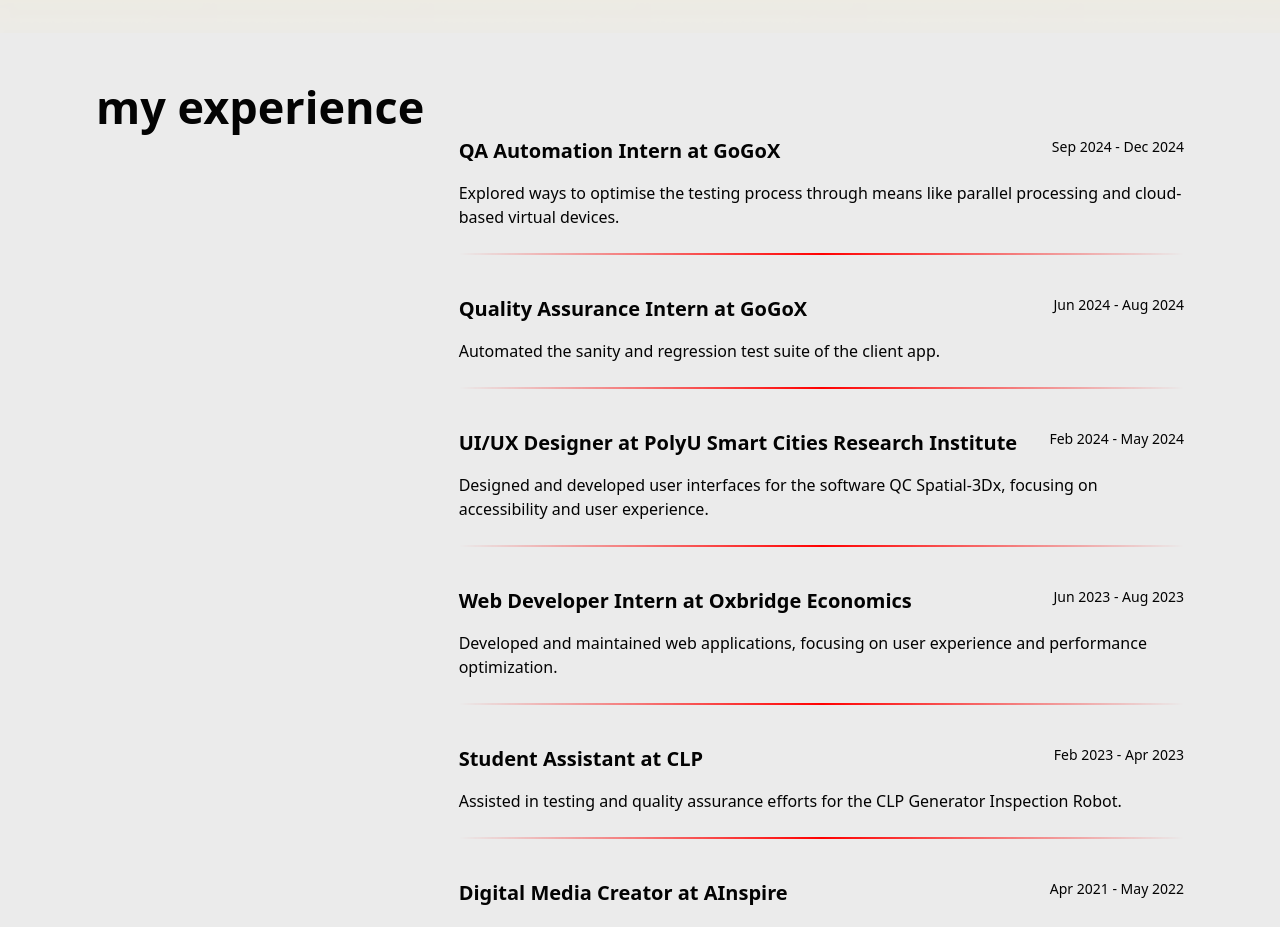
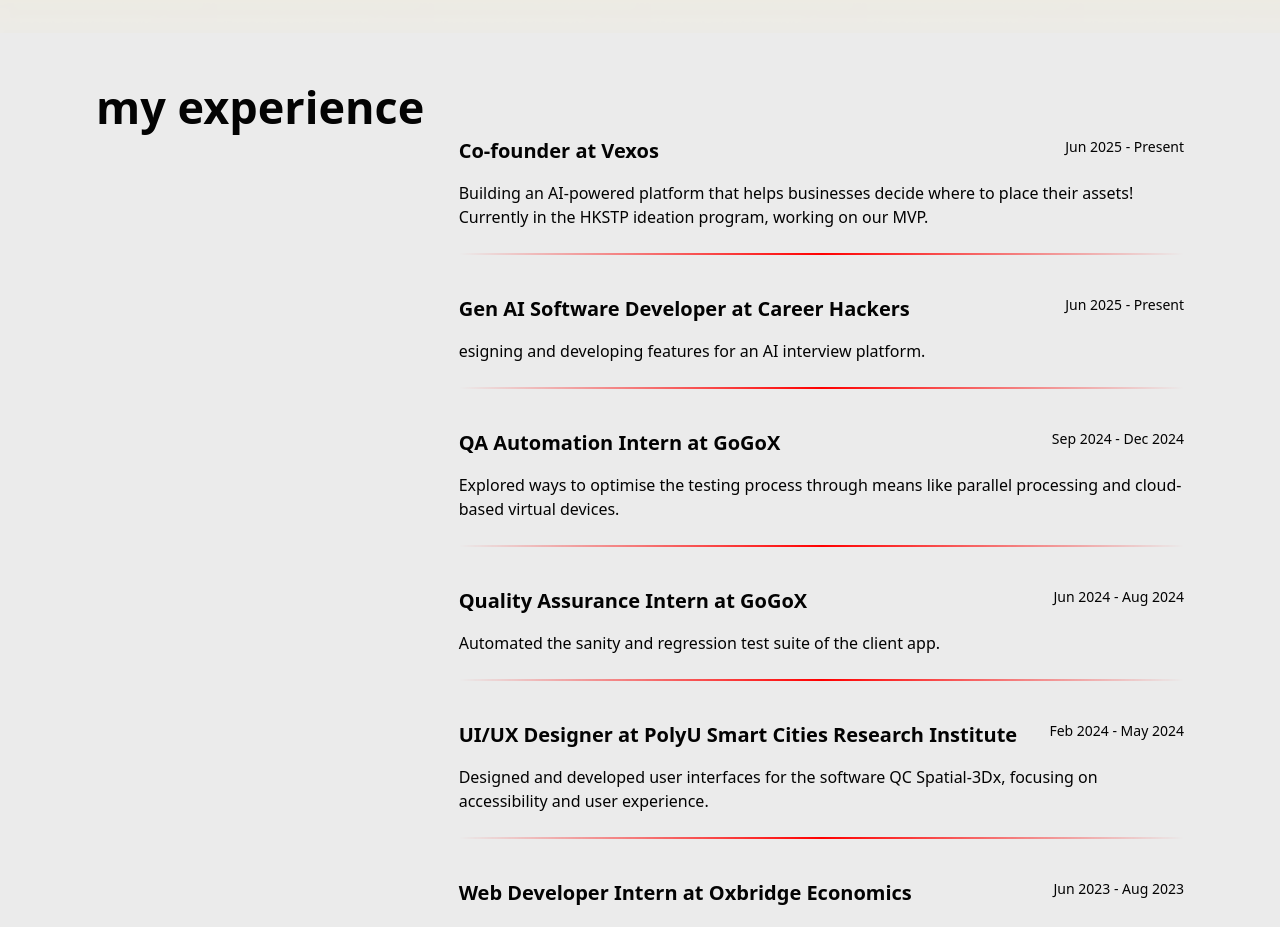
Before and after one commit to jyotsna-venkatesan/my-portfolio, a Vue app: page / in a window 1280 px wide. Shown: the part 9900-10827 px from the top of the page. Built offline with nearby package versions, Linux system fonts and the light colour scheme.

Commit message:
updated experiences

```diff
--- a/src/components/ExperienceComponent.vue
+++ b/src/components/ExperienceComponent.vue
@@ -17,6 +17,41 @@
             <!-- Experience 1 -->
             <div class="mb-10 experience-item" ref="expItem1">
               <div class="flex justify-between items-start mb-4">
+                <h3 class="text-xl font-semibold text-[#030303]">Co-founder at Vexos</h3>
+                <span class="text-sm text-[#030303] font-light">Jun 2025 - Present</span>
+              </div>
+
+              <p class="text-[#030303] mb-6">
+                Building an AI-powered platform that helps businesses decide where to place their
+                assets! Currently in the HKSTP ideation program, working on our MVP.
+              </p>
+
+              <div
+                class="h-[2px] bg-gradient-to-r from-transparent via-[#FF0000] to-transparent w-full mt-6"
+              ></div>
+            </div>
+
+            <!-- Experience 2 -->
+            <div class="mb-10 experience-item" ref="expItem1">
+              <div class="flex justify-between items-start mb-4">
+                <h3 class="text-xl font-semibold text-[#030303]">
+                  Gen AI Software Developer at Career Hackers
+                </h3>
+                <span class="text-sm text-[#030303] font-light">Jun 2025 - Present</span>
+              </div>
+
+              <p class="text-[#030303] mb-6">
+                esigning and developing features for an AI interview platform.
+              </p>
+
+              <div
+                class="h-[2px] bg-gradient-to-r from-transparent via-[#FF0000] to-transparent w-full mt-6"
+              ></div>
+            </div>
+
+            <!-- Experience 3 -->
+            <div class="mb-10 experience-item" ref="expItem1">
+              <div class="flex justify-between items-start mb-4">
                 <h3 class="text-xl font-semibold text-[#030303]">QA Automation Intern at GoGoX</h3>
                 <span class="text-sm text-[#030303] font-light">Sep 2024 - Dec 2024</span>
               </div>
@@ -31,7 +66,7 @@
               ></div>
             </div>
 
-            <!-- Experience 2 -->
+            <!-- Experience 4 -->
             <div class="mb-10 experience-item" ref="expItem2">
               <div class="flex justify-between items-start mb-4">
                 <h3 class="text-xl font-semibold text-[#030303]">
@@ -49,7 +84,7 @@
               ></div>
             </div>
 
-            <!-- Experience 3 -->
+            <!-- Experience 5 -->
             <div class="mb-10 experience-item" ref="expItem3">
               <div class="flex justify-between items-start mb-4">
                 <h3 class="text-xl font-semibold text-[#030303]">
@@ -68,7 +103,7 @@
               ></div>
             </div>
 
-            <!-- Experience 4 -->
+            <!-- Experience 6 -->
             <div class="mb-10 experience-item" ref="expItem4">
               <div class="flex justify-between items-start mb-4">
                 <h3 class="text-xl font-semibold text-[#030303]">
@@ -87,7 +122,7 @@
               ></div>
             </div>
 
-            <!-- Experience 5 -->
+            <!-- Experience 7 -->
             <div class="mb-10 experience-item" ref="expItem5">
               <div class="flex justify-between items-start mb-4">
                 <h3 class="text-xl font-semibold text-[#030303]">Student Assistant at CLP</h3>
@@ -104,7 +139,7 @@
               ></div>
             </div>
 
-            <!-- Experience 6 -->
+            <!-- Experience 8 -->
             <div class="mb-10 experience-item" ref="expItem6">
               <div class="flex justify-between items-start mb-4">
                 <h3 class="text-xl font-semibold text-[#030303]">
@@ -122,7 +157,7 @@
               ></div>
             </div>
 
-            <!-- Experience 7 -->
+            <!-- Experience 9 -->
             <div class="mb-10 experience-item" ref="expItem6">
               <div class="flex justify-between items-start mb-4">
                 <h3 class="text-xl font-semibold text-[#030303]">Web Developer at Auxiliors</h3>
@@ -138,7 +173,7 @@
               ></div>
             </div>
 
-            <!-- Experience 8 -->
+            <!-- Experience 10 -->
             <div class="mb-10 experience-item" ref="expItem6">
               <div class="flex justify-between items-start mb-4">
                 <h3 class="text-xl font-semibold text-[#030303]">
@@ -157,7 +192,7 @@
               ></div>
             </div>
 
-            <!-- Experience 9 -->
+            <!-- Experience 11 -->
             <div class="mb-10 experience-item" ref="expItem6">
               <div class="flex justify-between items-start mb-4">
                 <h3 class="text-xl font-semibold text-[#030303]">Web Developer at Flipbill</h3>
```
